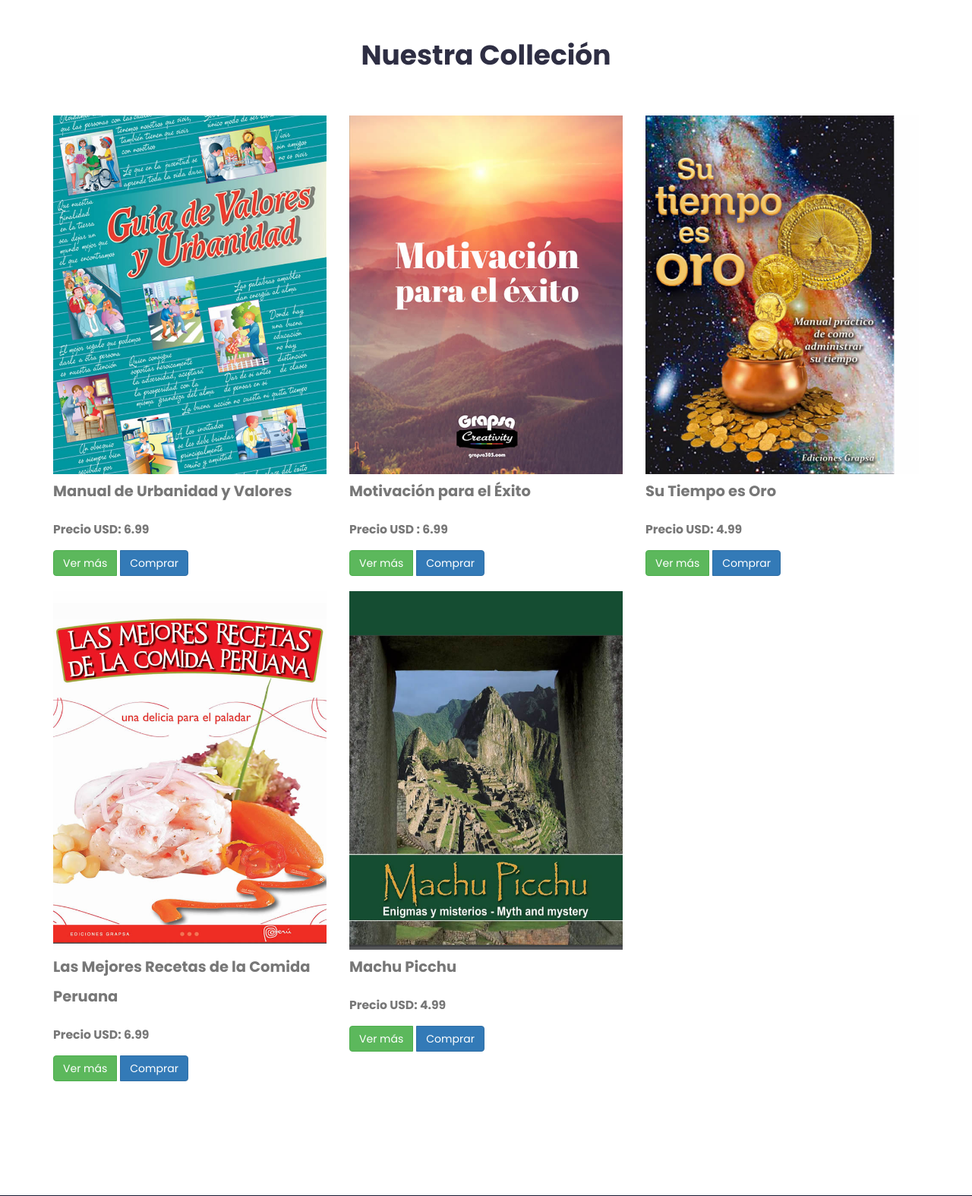
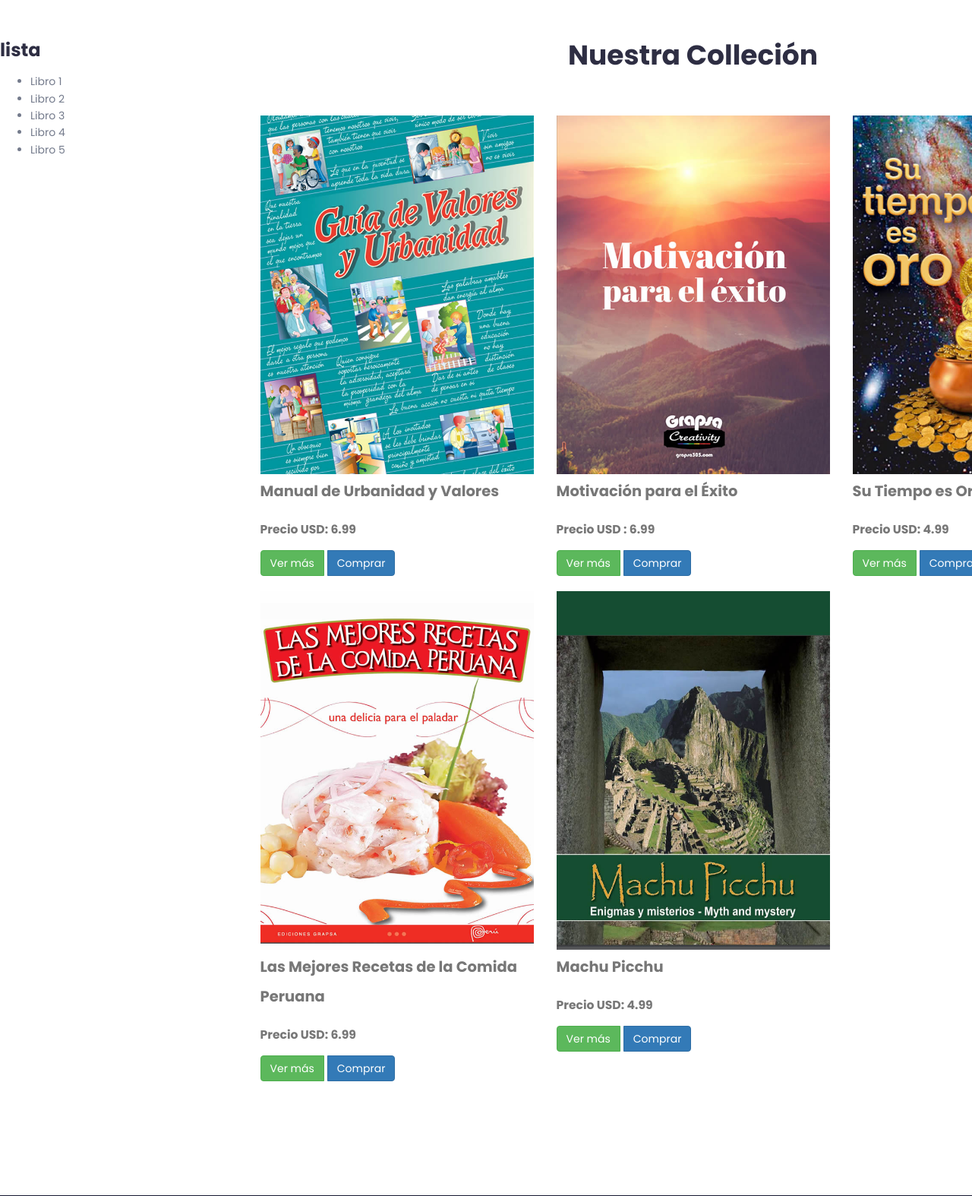
Before and after one commit to jofret/GRAPSA305.com, a Laravel app: page / in a window 1280 px wide. Shown: the part 100-1674 px from the top of the page at 76% size. Run offline with Laravel 8, Linux system fonts and the light colour scheme; some libraries are stand-ins or nearby versions.

Commit message:
añadiendo menu lateral

```diff
--- a/resources/views/libros/inicio.blade.php
+++ b/resources/views/libros/inicio.blade.php
@@ -1,8 +1,19 @@
 @extends('index')
 @section('content')
 <section class="yield">
+  <div class="row">
+    <div class="col-md-3">
+      <h3>lista</h3>
+      <ul>
+        <li>Libro 1</li>
+        <li>Libro 2</li>
+        <li>Libro 3</li>
+        <li>Libro 4</li>
+        <li>Libro 5</li>
+      </ul>
+    </div>
+    <div class="col-md-9">
       <main role="main">
-
         <section class="text-center">
           <div class="container">
             <h1 style="padding-bottom: 20px">Nuestra Colleción</h1>
@@ -111,6 +122,9 @@
           </div>
         </div>
       </main>
+    </div>
+  </div>
+
 
 </section>
 @endsection
```
Lines whose indentation alone changed are shown as unchanged.
